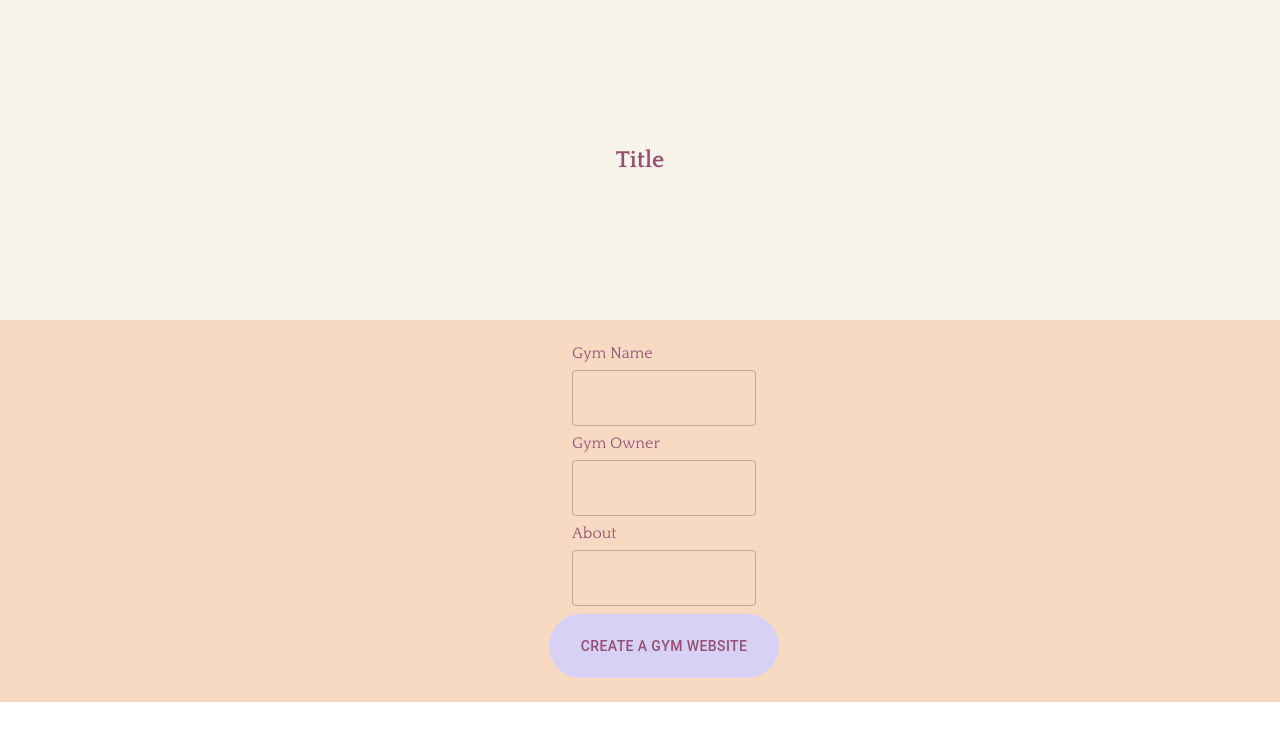
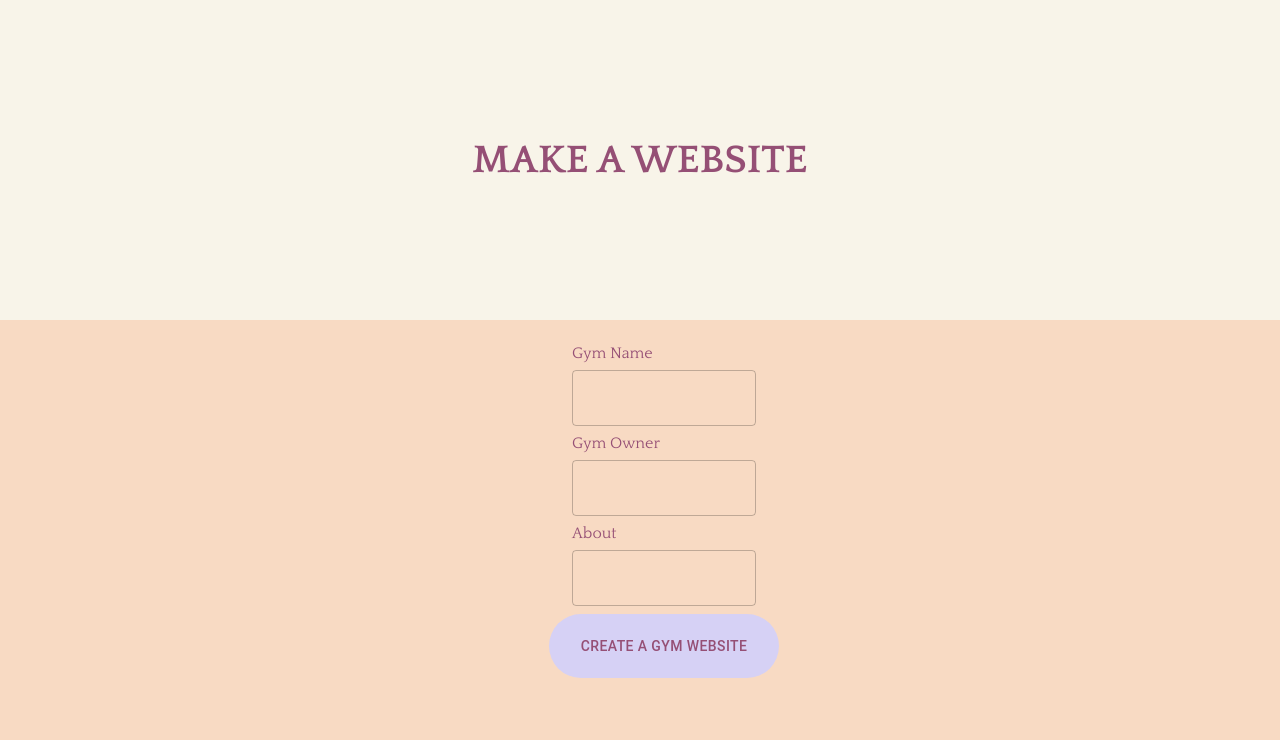
Before and after one commit to Aditya0721/MakeAWebiste, a React (Create React App) app in the folder Frontend/client/: page /gym-form in a window 1280 px wide. Shown: the top 740 px of the page. Built offline with nearby package versions, Linux system fonts and the light colour scheme; the HTML template or start-up script is replaced by a standard one.

Commit message:
changes to make the the Title Sticky

```diff
--- a/Frontend/client/src/Screens/HomeApp.js
+++ b/Frontend/client/src/Screens/HomeApp.js
@@ -1,32 +1,35 @@
 import React, { useEffect } from "react";
 import SiteHeader from "./SiteHeader";
 import Content from "./Content";
-import { Outlet, useNavigate } from "react-router-dom";
+import { Outlet, useLocation, useNavigate } from "react-router-dom";
 
 const Home = (props) =>{
 
     const navigate = useNavigate();
+    const location = useLocation();
 
-    useEffect(() => {
-      const handleBackButton = (event) => {
-        // Prevent the default back button behavior
-        console.log("back button clicked");
-        event.preventDefault();
-        // Programmatically navigate to the previous route
-        navigate(-1);
-      };
+    useEffect(()=>{
+      console.log(location)
+    },[location])
 
-      // Add event listener for the popstate event
-      window.addEventListener('popstate', handleBackButton);
+    const handleScroll = ()=>{
+      var header = document.getElementsByClassName("title")[0];
 
-      // Clean up the event listener when the component unmounts
-      return () => {
-        window.removeEventListener('popstate', handleBackButton);
-      };
-    }, [navigate]);
+      // Get the offset position where the header becomes sticky
+      var sticky = header?.offsetTop;
+
+      if(header){
+        if (window.event.srcElement.scrollTop  > sticky) {
+          header.classList.add("sticky");
+        }
+        else {
+            header.classList.remove("sticky");
+        }
+      }
+    }
 
     return(
-        <div className="Home">
+        <div className="Home" onScroll={handleScroll}>
             <SiteHeader></SiteHeader>
             <Outlet></Outlet>
         </div>
--- a/Frontend/client/src/Screens/SiteHeader.js
+++ b/Frontend/client/src/Screens/SiteHeader.js
@@ -1,10 +1,10 @@
-import React from "react";
+import React, { useEffect } from "react";
 
 const SiteHeader = ()=>{
     return(
         <div className="site-header">
             <div className="title">
-                Title
+                MAKE A WEBSITE
             </div>
         </div>
     )
--- a/Frontend/client/src/styles/components/template.less
+++ b/Frontend/client/src/styles/components/template.less
@@ -1,4 +1,8 @@
 .template{
-    width: 100%;
-    height: 100%;
+    width: 100vw;
+    height: 100vh;
+    background: white;
+    font-family: mawfont-regular;
+    color: #954f75;
+    overflow-x: hidden;
 }
--- a/Frontend/client/src/styles/content.less
+++ b/Frontend/client/src/styles/content.less
@@ -2,7 +2,7 @@
     // height: calc(~"100% - @{site-header-height}");
     height: 90%;
     width: 100%;
-    background-color: #f8dac3;
+    background-color: transparent;
     display: flex;
     align-items: center;
     flex-direction: column;
--- a/Frontend/client/src/styles/home.less
+++ b/Frontend/client/src/styles/home.less
@@ -5,4 +5,5 @@
     font-family: mawfont-regular;
     color: #954f75;
     overflow-x: hidden;
+    background: #f8dac3;
 }
--- a/Frontend/client/src/styles/site-header.less
+++ b/Frontend/client/src/styles/site-header.less
@@ -7,7 +7,15 @@
     align-items: center;
     .title{
         font-family: mawfont-bold;
-        font-size: 24px;
+        font-size: 40px;
         color: #954f75;
+        transition: all 0.5s ease-in-out;
+        &.sticky{
+            position: absolute;
+            top: 0px;
+            left: 0px;
+            opacity: 0.5;
+            font-size: 24px;
+        }
     }
 }
```
